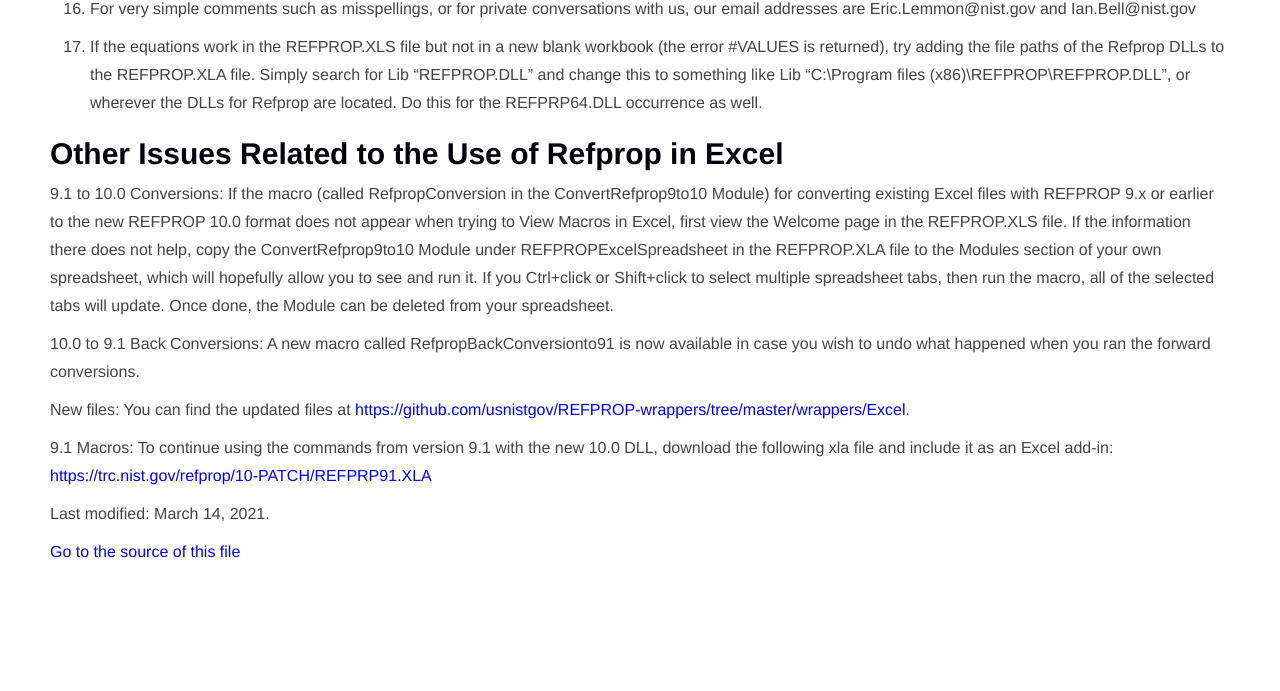
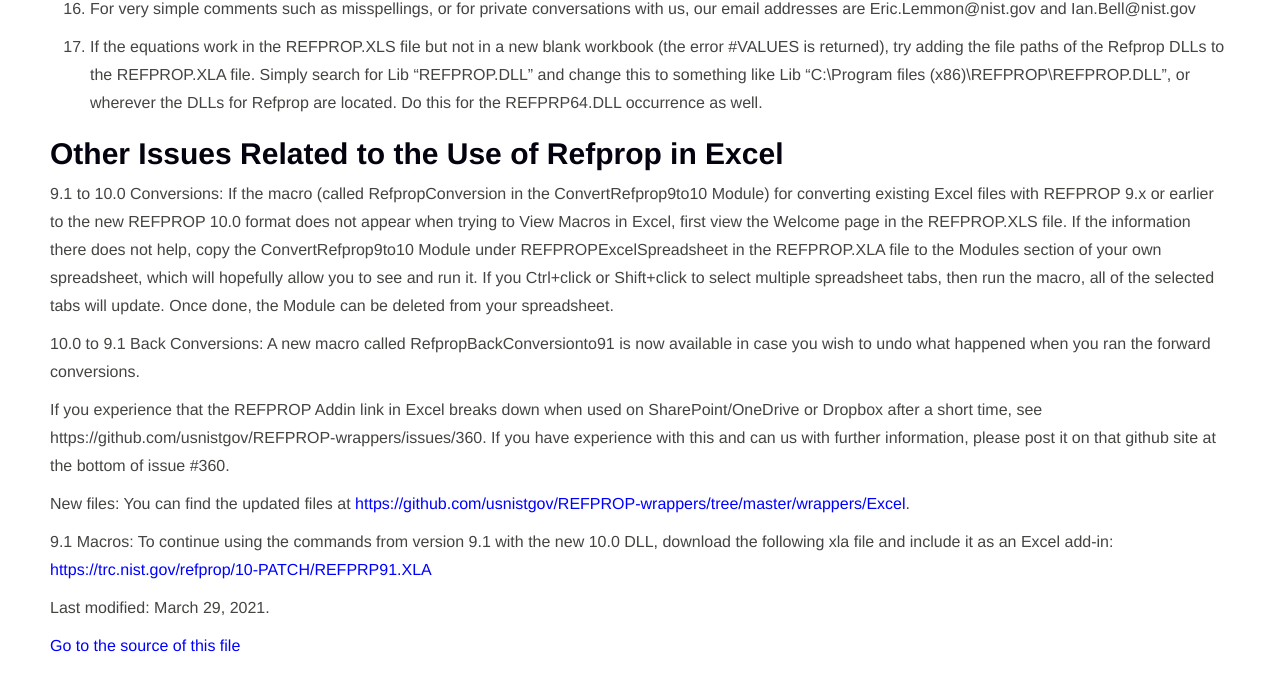
Before and after one commit to usnistgov/REFPROP-docs, a Jekyll site: the page built from index.md, in a window 1280 px wide and 900 px high, scrolled down 20008 px, cut to the strip 0-702 px from the top of the window. Shown: the top 691 px of the strip. Built offline with Jekyll 4.4.1, drawn with Linux system fonts in a browser that asks for light colours; nearby versions of some CDN libraries; library files that are not in the unit come from our copies.

Commit message:
Update index.md

```diff
--- a/index.md
+++ b/index.md
@@ -871,10 +871,12 @@
 
 10.0 to 9.1 Back Conversions:  A new macro called RefpropBackConversionto91 is now available in case you wish to undo what happened when you ran the forward conversions.
 
+If you experience that the REFPROP Addin link in Excel breaks down when used on SharePoint/OneDrive or Dropbox after a short time, see https://github.com/usnistgov/REFPROP-wrappers/issues/360.  If you have experience with this and can us with further information, please post it on that github site at the bottom of issue #360.
+
 New files:  You can find the updated files at [https://github.com/usnistgov/REFPROP-wrappers/tree/master/wrappers/Excel](https://github.com/usnistgov/REFPROP-wrappers/tree/master/wrappers/Excel).
 
 9.1 Macros:  To continue using the commands from version 9.1 with the new 10.0 DLL, download the following xla file and include it as an Excel add-in: [https://trc.nist.gov/refprop/10-PATCH/REFPRP91.XLA](https://trc.nist.gov/refprop/10-PATCH/REFPRP91.XLA)
 
-Last modified: March 14, 2021.
+Last modified: March 29, 2021.
 
 [Go to the source of this file](https://github.com/usnistgov/REFPROP-docs/blob/nist-pages/index.md)
```
